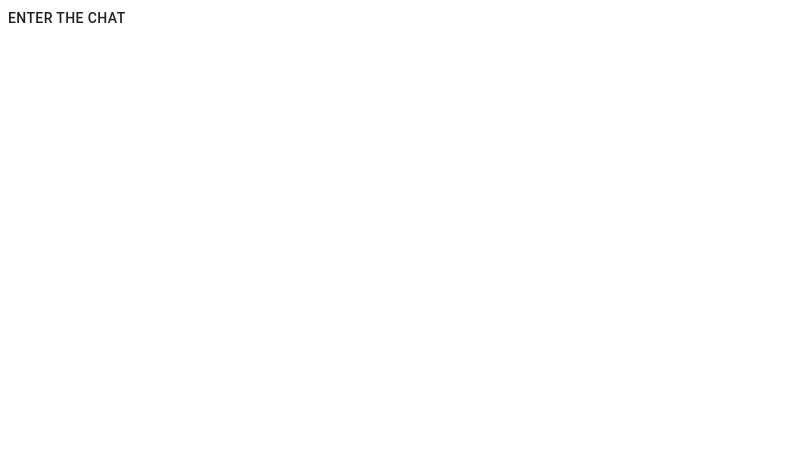
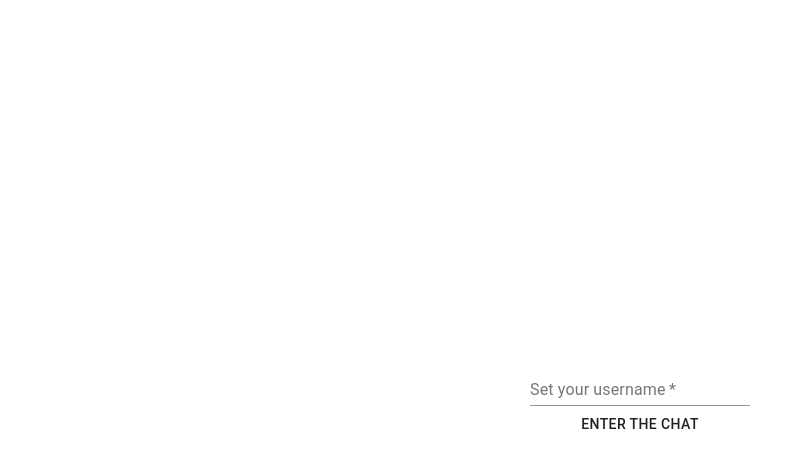
Before and after one commit to tanya-chuk/chatterbox, a React (Create React App) app: page / in a window 1280 px wide. Shown: the top 468 px of the page, without its empty margins (0-804 px from the left). Built offline with nearby package versions, Linux system fonts and the light colour scheme.

Commit message:
Добавляет стартовую страницу

```diff
--- a/package.json
+++ b/package.json
@@ -20,6 +20,7 @@
     "eslint-plugin-prettier": "^3.1.4",
     "eslint-plugin-react": "^7.21.5",
     "history": "^5.0.0",
+    "prettier": "^2.1.2",
     "react": "^17.0.1",
     "react-dom": "^17.0.1",
     "react-router": "^5.2.0",
--- a/src/reportWebVitals.ts
+++ b/src/reportWebVitals.ts
@@ -1,8 +1,8 @@
-import { ReportHandler } from 'web-vitals';
+import { ReportHandler } from "web-vitals";
 
 const reportWebVitals = (onPerfEntry?: ReportHandler) => {
   if (onPerfEntry && onPerfEntry instanceof Function) {
-    import('web-vitals').then(({ getCLS, getFID, getFCP, getLCP, getTTFB }) => {
+    import("web-vitals").then(({ getCLS, getFID, getFCP, getLCP, getTTFB }) => {
       getCLS(onPerfEntry);
       getFID(onPerfEntry);
       getFCP(onPerfEntry);
@@ -10,6 +10,6 @@ const reportWebVitals = (onPerfEntry?: ReportHandler) => {
       getTTFB(onPerfEntry);
     });
   }
-}
+};
 
 export default reportWebVitals;
--- a/src/routes/Home/index.tsx
+++ b/src/routes/Home/index.tsx
@@ -1,8 +1,24 @@
-import { Button } from "@material-ui/core";
+import { Button, makeStyles, TextField } from "@material-ui/core";
 import React, { FC } from "react";
 
+const useStyles = makeStyles(() => ({
+  root: {
+    display: "flex",
+    height: "100vh",
+    alignItems: "center",
+    justifyContent: "center",
+    flexDirection: "column"
+  }
+}));
+
 const Home: FC = () => {
-  return <Button>Enter the chat</Button>;
+  const classes = useStyles();
+  return (
+    <div className={classes.root}>
+      <TextField required label="Set your username" placeholder="username" />
+      <Button>Enter the chat</Button>
+    </div>
+  );
 };
 
 export default Home;
```
Also changed, not shown: src/App.tsx (+5 -5 lines), src/index.tsx (+6 -6 lines), src/setupTests.ts (+1 -1 lines), .eslintrc.json, .prettierrc.json (added), src/routes/Root/index.tsx (line endings or trailing spaces), 2 other files (tests, documents, lock files or other folders).
